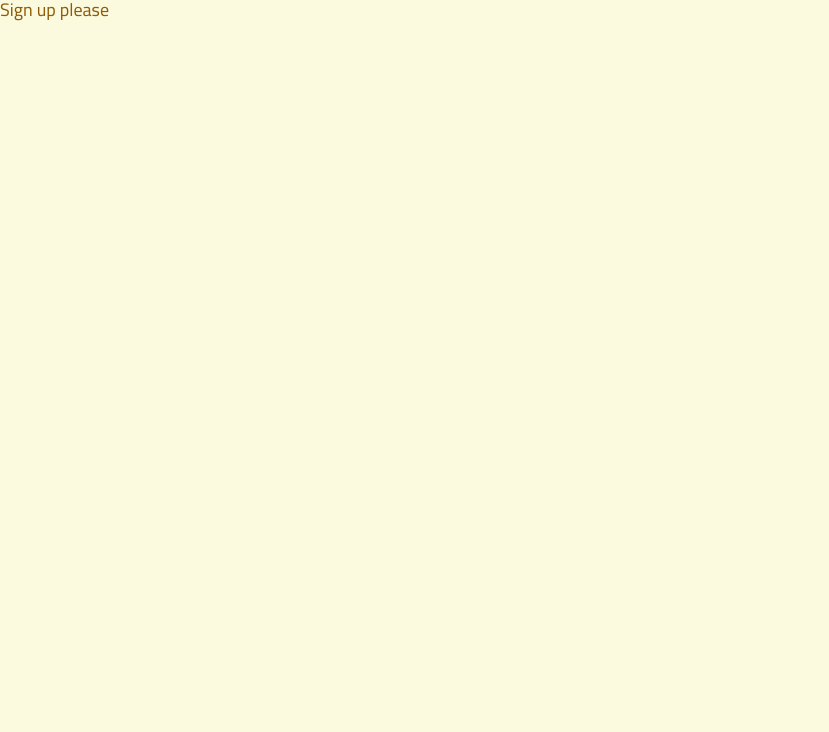
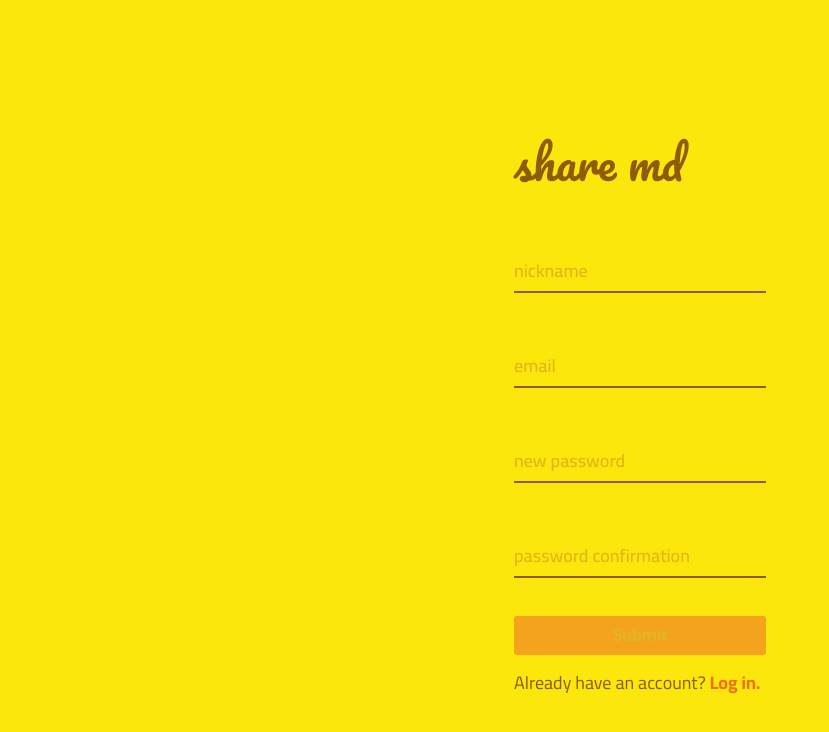
Before and after one commit to guiMendel/softplan-code-challenge, a Vue app: page /signup in a window 1280 px wide. Shown: the top 732 px of the page, without its empty margins (0-829 px from the left). Built offline with nearby package versions, Linux system fonts and the light colour scheme.

Commit message:
🔨Make signup page

```diff
--- a/src/components/InputField.vue
+++ b/src/components/InputField.vue
@@ -41,14 +41,23 @@ if (props.modelValue.valid != validationResult.value)
     ...props.modelValue,
     valid: validationResult.value === true
   })
+
+// Splits camelCase text
+const splitCamelCase = (text: string) => text.replace(/([a-z])([A-Z])/g, '$1 $2').toLowerCase()
 </script>
 
 <template>
   <div class="input-field" :class="errorMessage != '' && 'error'" @focusout="showErrors = true">
     <label v-if="name != ''" :class="modelValue.value != '' && 'raised'" :for="name">{{
-      name
+      splitCamelCase(name)
     }}</label>
-    <input :id="name" v-bind="$attrs" :value="modelValue.value" @input="handleInput" />
+    <input
+      :type="name.toLowerCase().includes('password') ? 'password' : 'text'"
+      :id="name"
+      v-bind="$attrs"
+      :value="modelValue.value"
+      @input="handleInput"
+    />
     <small class="error">{{ validationResult }}</small>
   </div>
 </template>
@@ -83,7 +92,7 @@ if (props.modelValue.valid != validationResult.value)
     font-weight: 600;
     cursor: pointer;
 
-    width: 15rem;
+    width: 14rem;
 
     padding: 0.3rem 0;
 
--- a/src/style/main.scss
+++ b/src/style/main.scss
@@ -76,3 +76,61 @@ button {
   display: flex;
   align-items: flex-start;
 }
+
+// Style links
+a {
+  color: $bad;
+  font-weight: 700;
+
+  background-color: $transparent;
+
+  transition: background-color 100ms;
+
+  &:hover {
+    background-color: $strong;
+  }
+}
+
+// Style heading
+h1 {
+  font-family: Pacifico, display;
+  font-size: 2.5rem;
+}
+
+// Style forms
+button {
+  padding: 0.5rem 1rem;
+  background: $strong;
+  border: none;
+  border-radius: $border-radius;
+
+  // min-width: 5rem;
+  width: 100%;
+  text-align: center;
+  align-items: center;
+  justify-content: center;
+
+  font-weight: 700;
+
+  transition: all 100ms;
+  box-shadow: 0 0.1rem 1px 1px $bad;
+
+  &:hover {
+    filter: brightness(1.1);
+  }
+
+  &:active {
+    filter: brightness(0.8);
+    translate: 0 0.2rem;
+    box-shadow: none;
+  }
+
+  &.disabled {
+    filter: saturate(0.9);
+    translate: 0;
+    box-shadow: none;
+    color: $main;
+
+    cursor: default;
+  }
+}
--- a/src/views/Login.vue
+++ b/src/views/Login.vue
@@ -42,7 +42,9 @@ const login = () => {
         Log In
       </button>
 
-      <p>First time? <router-link :to="{name: 'signup'}">Create an account.</router-link></p>
+      <p id="signup">
+        First time? <RouterLink :to="{ name: 'signup' }">Create an account.</RouterLink>
+      </p>
     </form>
   </main>
 </template>
@@ -65,11 +67,6 @@ main {
 
     max-width: 80%;
 
-    h1 {
-      font-family: Pacifico, display;
-      font-size: 2.5rem;
-    }
-
     p#forgot-password {
       opacity: 0.6;
       font-weight: 600;
@@ -83,56 +80,6 @@ main {
         opacity: 1;
       }
     }
-
-    button {
-      padding: 0.5rem 1rem;
-      background: $strong;
-      border: none;
-      border-radius: $border-radius;
-
-      // min-width: 5rem;
-      width: 100%;
-      text-align: center;
-      align-items: center;
-      justify-content: center;
-
-      font-weight: 700;
-
-      transition: all 100ms;
-      box-shadow: 0 0.1rem 1px 1px $bad;
-
-      &:hover {
-        filter: brightness(1.1);
-      }
-
-      &:active {
-        filter: brightness(0.8);
-        translate: 0 0.2rem;
-        box-shadow: none;
-      }
-
-      &.disabled {
-        filter: saturate(0.9);
-        translate: 0;
-        box-shadow: none;
-        color: $main;
-
-        cursor: default;
-      }
-    }
-
-    a {
-      color: $bad;
-      font-weight: 700;
-
-      background-color: $transparent;
-
-      transition: background-color 100ms;
-
-      &:hover {
-        background-color: $strong;
-      }
-    }
   }
 }
 </style>
--- a/src/views/Signup.vue
+++ b/src/views/Signup.vue
@@ -1,3 +1,84 @@
+<script setup lang="ts">
+import InputField from '@/components/InputField.vue'
+import { computed, ref } from 'vue'
+
+// Fields
+const nickname = ref({
+  value: '',
+  valid: false,
+  validate: (newValue: string) =>
+    newValue.length >= 3 ? true : 'Nickname needs at least 3 characters'
+})
+
+const email = ref({
+  value: '',
+  valid: false,
+  validate: (newValue: string) => (/.+@.+/.test(newValue) ? true : 'Invalid email')
+})
+
+const newPassword = ref({
+  value: '',
+  valid: false,
+  validate: (newValue: string) =>
+    newValue.length >= 8 ? true : 'Password needs at least 8 characters'
+})
+
+const passwordConfirmation = ref({
+  value: '',
+  valid: false,
+  validate: (newValue: string) =>
+    newValue == newPassword.value.value ? true : "Doesn't match password"
+})
+
+// Form validation
+const formIsValid = computed(
+  () =>
+    nickname.value.valid &&
+    email.value.valid &&
+    newPassword.value.valid &&
+    passwordConfirmation.value.valid
+)
+</script>
+
 <template>
-  Sign up please
+  <main>
+    <form class="login">
+      <!-- Title -->
+      <h1>share md</h1>
+
+      <InputField name="nickname" v-model="nickname" />
+      <InputField name="email" v-model="email" />
+      <InputField name="newPassword" v-model="newPassword" />
+      <InputField name="passwordConfirmation" v-model="passwordConfirmation" />
+
+      <button @click.prevent="" id="submit" :class="formIsValid == false && 'disabled'">
+        Submit
+      </button>
+
+      <p id="login">
+        Already have an account? <RouterLink :to="{ name: 'login' }">Log in.</RouterLink>
+      </p>
+    </form>
+  </main>
 </template>
+
+<style lang="scss">
+main {
+  @import '../style/variables.scss';
+
+  align-items: center;
+  justify-content: center;
+
+  width: 100%;
+  min-height: 100vh;
+
+  background-color: $light;
+
+  form {
+    flex-direction: column;
+    gap: 1rem;
+
+    max-width: 80%;
+  }
+}
+</style>
```
Also changed, not shown: 2 other files (tests, documents, lock files or other folders).
